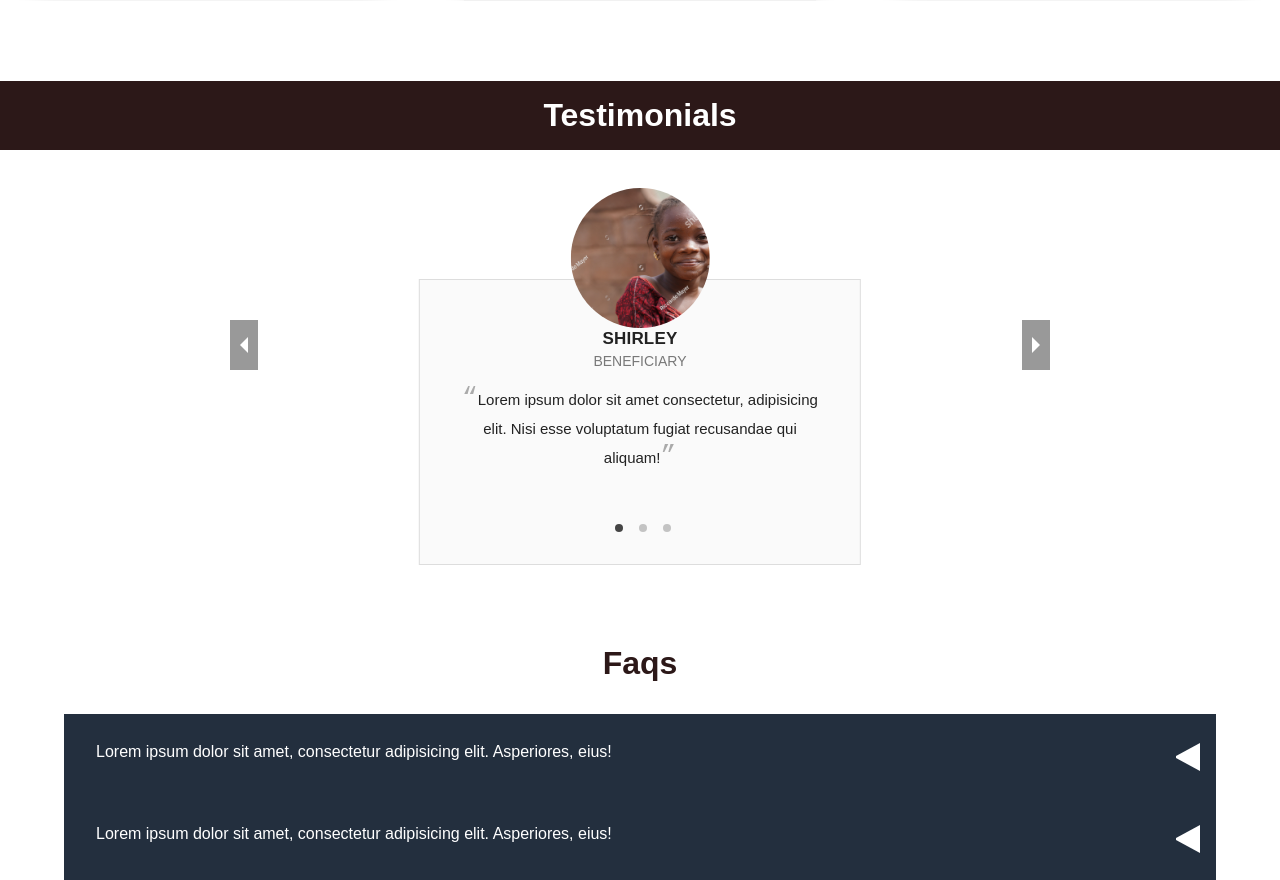
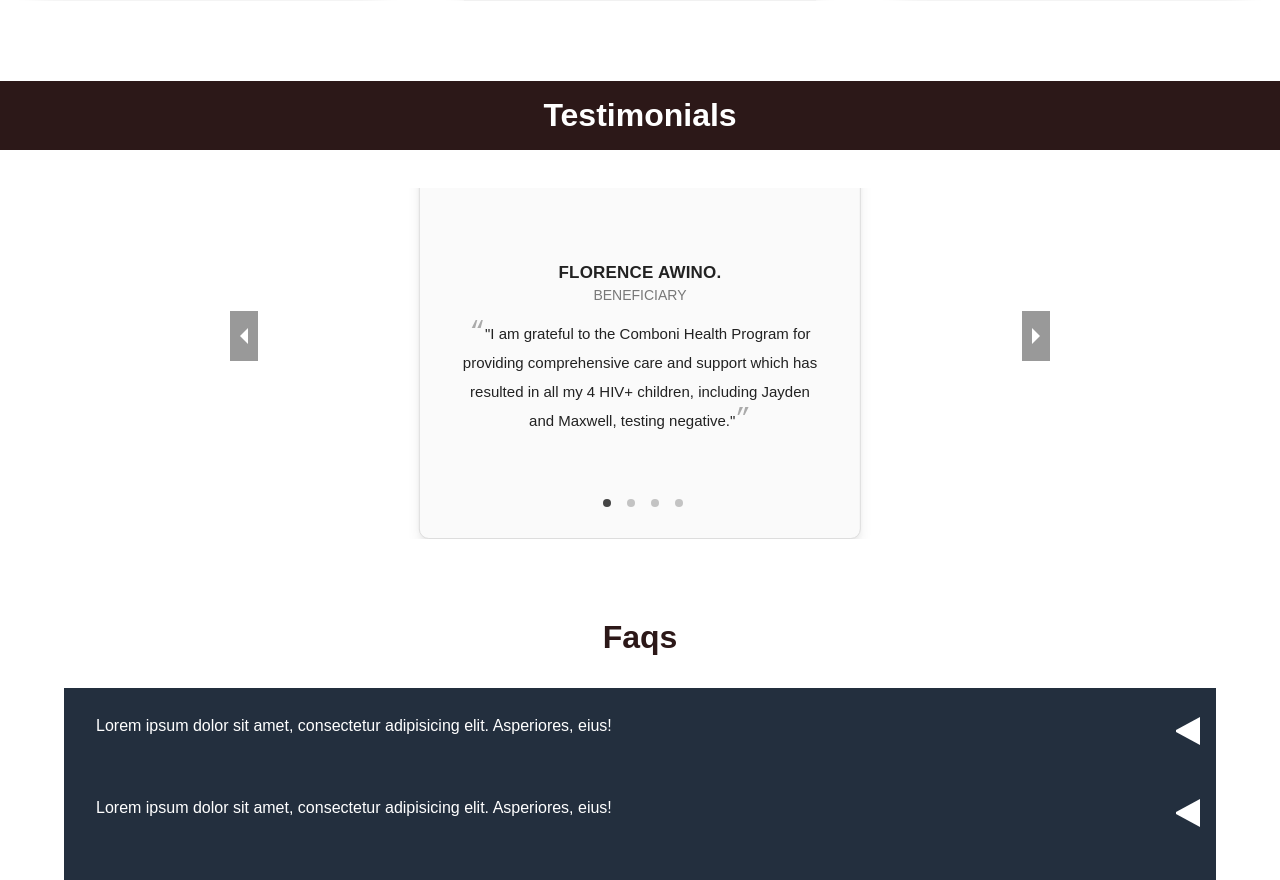
Before and after one commit to RichieMuga/ComboniHealthCare, a Next.js app: page / in a window 1280 px wide. Shown: the part 1040-1920 px from the top of the page. Built offline with nearby package versions, Linux system fonts and the light colour scheme.

Commit message:
completed testimonial page

```diff
--- a/components/LandingPage/Testimonials.js
+++ b/components/LandingPage/Testimonials.js
@@ -1,9 +1,7 @@
 import React from "react";
 import "react-responsive-carousel/lib/styles/carousel.min.css";
 import { Carousel } from 'react-responsive-carousel';
-import girlImage from '../../public/assets/prototypePictures/children/smallGirlSmile.jpg'
-import boyImage from '../../public/assets/prototypePictures/children/smallboysmile.jpg'
-import Image from 'next/image'
+import testimonyList from '../../utils/testimonials';
 
 
 const Testimonials = () => {
@@ -18,38 +16,15 @@
                 autoPlay={true}
                 interval={6100}
             >
-                <div>
-                    <Image src={girlImage} className='testimonialImages' alt='girl' />
-                    <div className="myCarousel">
-                        <h3>Shirley</h3>
-                        <h4>Beneficiary</h4>
-                        <p>
-                            Lorem ipsum dolor sit amet consectetur, adipisicing elit. Nisi esse voluptatum fugiat recusandae qui aliquam!
-                        </p>
-                    </div>
-                </div>
-
-                <div>
-                    <Image src={boyImage} className='testimonialImages' alt='boy' />
-                    <div className="myCarousel">
-                        <h3>Daniel</h3>
-                        <h4>Beneficiary</h4>
-                        <p>
-                            Lorem ipsum dolor sit, amet consectetur adipisicing elit. Iste, quod.
-                        </p>
-                    </div>
-                </div>
-
-                <div>
-                    <Image src={girlImage} className='testimonialImages' alt='girl' />
-                    <div className="myCarousel">
-                        <h3>Cindy</h3>
-                        <h4>Beneficiary</h4>
-                        <p>
-                            Lorem ipsum dolor, sit amet consectetur adipisicing elit. Quidem, cupiditate.
-                        </p>
-                    </div>
-                </div>
+                {testimonyList.map((singleTestimony) => {
+                    return (
+                        <div key={singleTestimony.id} className='myCarousel'>
+                            <h3>{singleTestimony.name}</h3>
+                            <h4>Beneficiary</h4>
+                            <p>{singleTestimony.testimony}</p>
+                        </div>
+                    )
+                })}
             </Carousel>
         </div>
 
--- a/styles/globals.css
+++ b/styles/globals.css
@@ -152,12 +152,15 @@
   width: 54%;
   margin-left: auto;
   margin-right: auto;
-  padding-top: 6%;
-  padding-bottom: 8%;
+  padding-top: 15%;
+  padding-bottom: 30%;
   padding-left: 5%;
   padding-right: 5%;
   border: 1px solid #ddd;
-  height: 286px;
+  height: 400px;
+  box-shadow: var(--shadow-3);
+  border-radius: var(--borderRadius10);
+  /* margin: 5em 0; */
 }
 
 .carousel .control-dots {
@@ -493,6 +496,11 @@
   box-shadow: #d6d6e7 0 3px 7px inset;
   transform: translateY(2px);
 }
+@media only screen and (max-width: 400px) {
+  .myCarousel {
+    padding: 6em 0;
+  }
+}
 
 @media only screen and (max-width: 934px) {
   .carousel-root {
@@ -510,12 +518,13 @@
     width: 88%;
     margin-left: auto;
     margin-right: auto;
-    padding-top: 8%;
-    padding-bottom: 12.5%;
+    padding-top: 10%;
+    padding-bottom: 30%;
     padding-left: 5%;
     padding-right: 5%;
     border: 1px solid #ddd;
-    height: 269px;
+    height: 350px;
+    /* margin: 3em 0; */
   }
 
   .carousel .slide img {
@@ -570,5 +579,10 @@
     height: 140px;
     width: 100px;
   }
+  .myCarousel {
+    margin-bottom: 5em;
+    padding-bottom: 7em;
+    height: 350px;
+  }
 }
 /* gallery manenos */
--- /dev/null
+++ b/utils/testimonials.js
@@ -0,0 +1,26 @@
+const testimonyList = [
+    {
+        id: 0,
+        name: 'Florence Awino.',
+        testimony: '"I am grateful to the Comboni Health Program for providing comprehensive care and support which has resulted in all my 4 HIV+ children, including Jayden and Maxwell, testing negative."',
+    },
+    {
+        id: 1,
+        name: 'Edward Muniui.',
+        testimony: '"Comboni Health Center has helped transform me from a 51kg weak TB patient to a 65kg healthy individual, with support in both TB treatment and overcoming addiction through the alcoholics support group."',
+    },
+    {
+        id: 2,
+        name: 'Evelyne Atieno.',
+        testimony: '"I am grateful to the Comboni Health Program for providing ARV care, treatment, and nutritional support for myself and my son, which transformed his health and development from a sick 2.3kg infant to a healthy 17-month-old."',
+    },
+    {
+        id: 3,
+        name: 'Michael Muindi',
+        testimony: '"I am grateful to the Comboni Health Program for providing PrEP and education for 5 years, enabling me to remain HIV negative and support my positive partner through treatment."',
+    },
+
+
+]
+
+export default testimonyList
```
